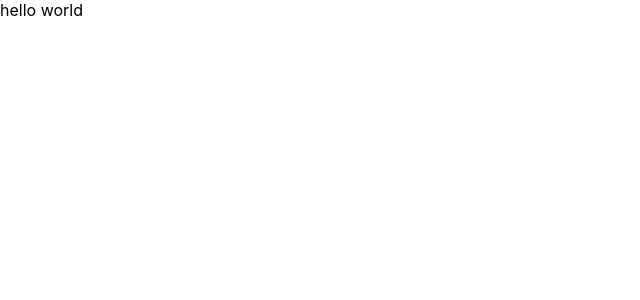
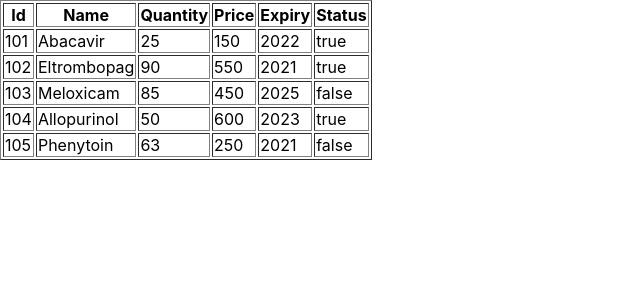
Before and after one commit to jenishadholariya/project-1, a React (Create React App) app in the folder project/: page / in a window 1280 px wide. Shown: the top 300 px of the page, without its empty margins (0-640 px from the left). Built offline with nearby package versions, Linux system fonts and the light colour scheme.

Commit message:
medician-data

```diff
--- a/project/src/App.js
+++ b/project/src/App.js
@@ -1,6 +1,5 @@
 
 import './App.css';
-import Demo from './component/Demo';
 
 function App() {
 
@@ -48,12 +47,32 @@ function App() {
   ];
 
 
-  console.log(data);
-
-
   return (
     <div>
-      <Demo/>
+      <table border="1">
+        <th>Id</th>
+        <th>Name</th>
+        <th>Quantity</th>
+        <th>Price</th>
+        <th>Expiry</th>
+        <th>Status</th>
+
+        {
+          data.map((d,i) => {
+            let {id,name,quantity,price,expiry,status}=d;
+              return(
+              <tr>
+              <td>{id}</td>
+              <td>{name}</td>
+              <td>{quantity}</td>
+              <td>{price}</td>
+              <td>{expiry}</td>
+              <td>{status.toString()}</td>
+            </tr>
+            )
+          })
+        }
+      </table>
     </div>
   );
 }
```
